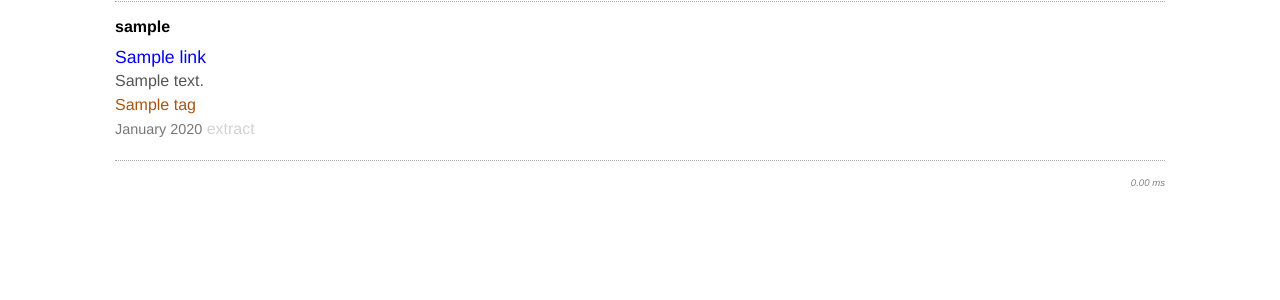
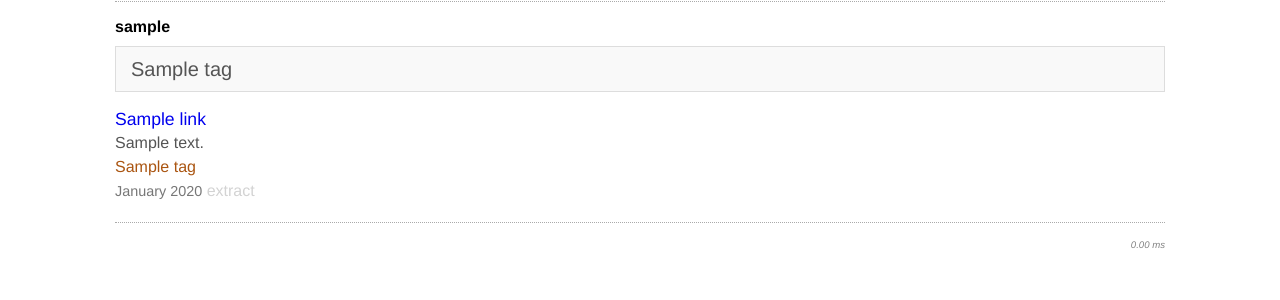
Before and after one commit to mileswilsondc/pin, a Flask app: a page that uses templates/user_links.html in a window 1280 px wide. Shown: the part 19-319 px from the top of the page. Run offline with Flask 3, Linux system fonts and the light colour scheme; tables that the repository leaves empty hold one stand-in row (values such as "Sample post").

Commit message:
Implement early wordcloud for userpages

```diff
--- a/app.py
+++ b/app.py
@@ -159,15 +159,52 @@ def submit_link():
 def my_links():
     return redirect(url_for('user_links', username=current_user.username))
 
-# User's links
 @app.route('/user/<username>')
 def user_links(username):
     user = User.query.filter_by(username=username).first_or_404()
-    if current_user.is_authenticated and current_user.username == username:
+    is_owner = current_user.is_authenticated and current_user.username == username
+
+    if is_owner:
         links = Link.query.filter_by(user_id=user.id).order_by(Link.id.desc()).all()
     else:
         links = Link.query.filter_by(user_id=user.id, private=False).order_by(Link.id.desc()).all()
-    return render_template('user_links.html', links=links, user=user)
+
+    # Compute tag counts
+    tag_counts = {}
+    for link in links:
+        for tag in link.tags:
+            # Skip hidden tags for other users
+            if tag.name.startswith('.') and not is_owner:
+                continue
+            tag_counts[tag.name] = tag_counts.get(tag.name, 0) + 1
+
+    # Sort and limit to top x tags
+    top_x = 100
+    sorted_tags = sorted(tag_counts.items(), key=lambda x: x[1], reverse=True)[:top_x]
+    # Now sort alphabetically
+    sorted_tags.sort(key=lambda x: x[0])
+
+    # Compute font sizes
+    counts = [count for name, count in sorted_tags]
+    if counts:
+        max_count = max(counts)
+        min_count = min(counts)
+    else:
+        max_count = min_count = 1  # Avoid division by zero
+
+    def map_count_to_size(count, min_count, max_count, min_size=10, max_size=30):
+        if max_count == min_count:
+            return int((max_size + min_size) / 2)
+        else:
+            size = min_size + (count - min_count) * (max_size - min_size) / (max_count - min_count)
+            return int(round(size))
+
+    tags_with_sizes = []
+    for name, count in sorted_tags:
+        size = map_count_to_size(count, min_count, max_count)
+        tags_with_sizes.append({'name': name, 'count': count, 'size': size})
+
+    return render_template('user_links.html', links=links, user=user, tags=tags_with_sizes)
 
 # Browse by tag
 @app.route('/tag/<tag_name>')
--- a/static/style.css
+++ b/static/style.css
@@ -233,3 +233,24 @@ nav .logo {
     margin-top: 4px;
     word-break: break-all;
 }
+
+/* Tag Cloud Styles */
+.tag-cloud {
+    margin-bottom: 1em;
+    padding: 10px;
+    border: 1px solid #ddd;
+    background-color: #f9f9f9;
+}
+
+.tag-cloud a {
+    margin: 0 5px;
+    text-decoration: none;
+    color: #555;
+    display: inline-block;
+    line-height: 1.2;
+}
+
+.tag-cloud a:hover {
+    color: #000;
+    text-decoration: underline;
+}
--- a/templates/user_links.html
+++ b/templates/user_links.html
@@ -4,6 +4,19 @@
 
 {% block content %}
     <div class="small-username"><b>{{ user.username }}</b></div>
+
+    {% if tags %}
+        <div class="tag-cloud">
+            {% for tag in tags %}
+                <a href="{{ url_for('tag_links', tag_name=tag.name) }}"
+                   style="font-size: {{ tag.size }}px;"
+                   class="tag-cloud-link">
+                    {{ tag.name }}
+                </a>
+            {% endfor %}
+        </div>
+    {% endif %}
+
     {% if links %}
         {% for link in links %}
             {{ link_item(link, show_user=False, current_user=current_user) }}
```
